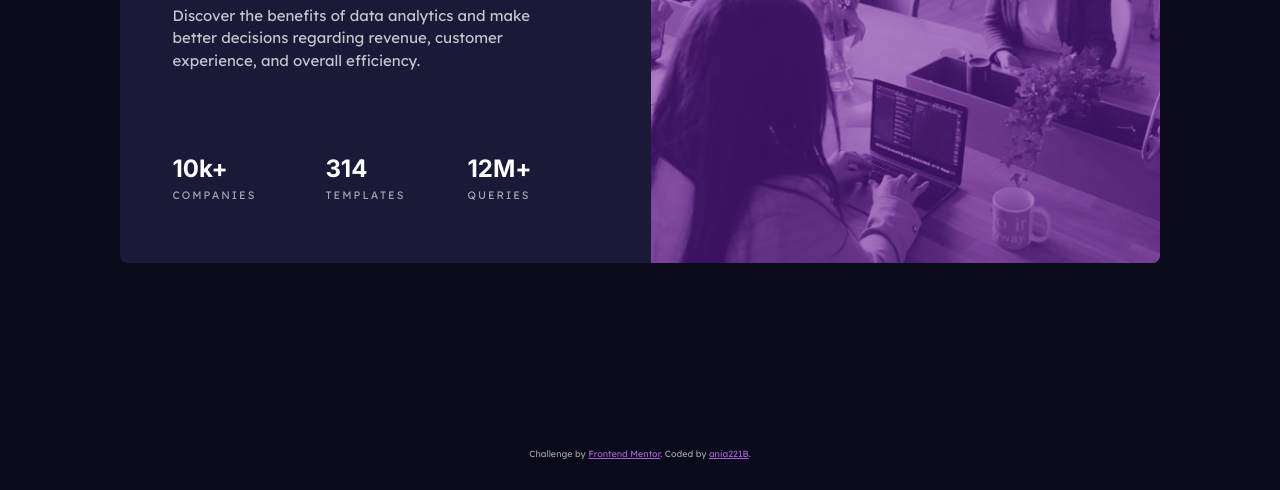
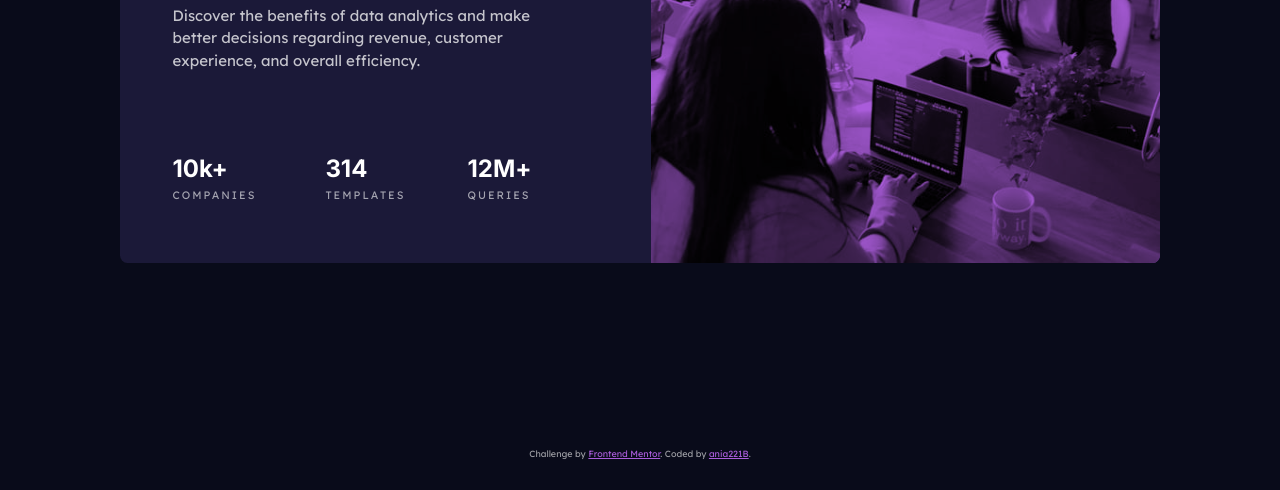
Before and after one commit to ania221B/stats-preview-card, a plain HTML site: page index.html in a window 1280 px wide. Shown: the part 310-800 px from the top of the page. Drawn offline with Linux system fonts and the light colour scheme.

Commit message:
image background update

```diff
--- a/css/styles.css
+++ b/css/styles.css
@@ -172,7 +172,7 @@ main {
 }
 
 .card__image {
-    background-image: linear-gradient(rgba(0, 0, 0, 0.3), rgba(0, 0, 0, 0.3)), linear-gradient(var(--clr-secondary-400), var(--clr-secondary-400));
+    background-color: var(--clr-secondary-400);
 }
 
 @media(min-width: 40em) {
@@ -187,7 +187,7 @@ main {
 }
 
 .card__image img {
-    mix-blend-mode: soft-light;
+    mix-blend-mode: multiply;
 }
 
 @media(min-width: 40em) {
```
